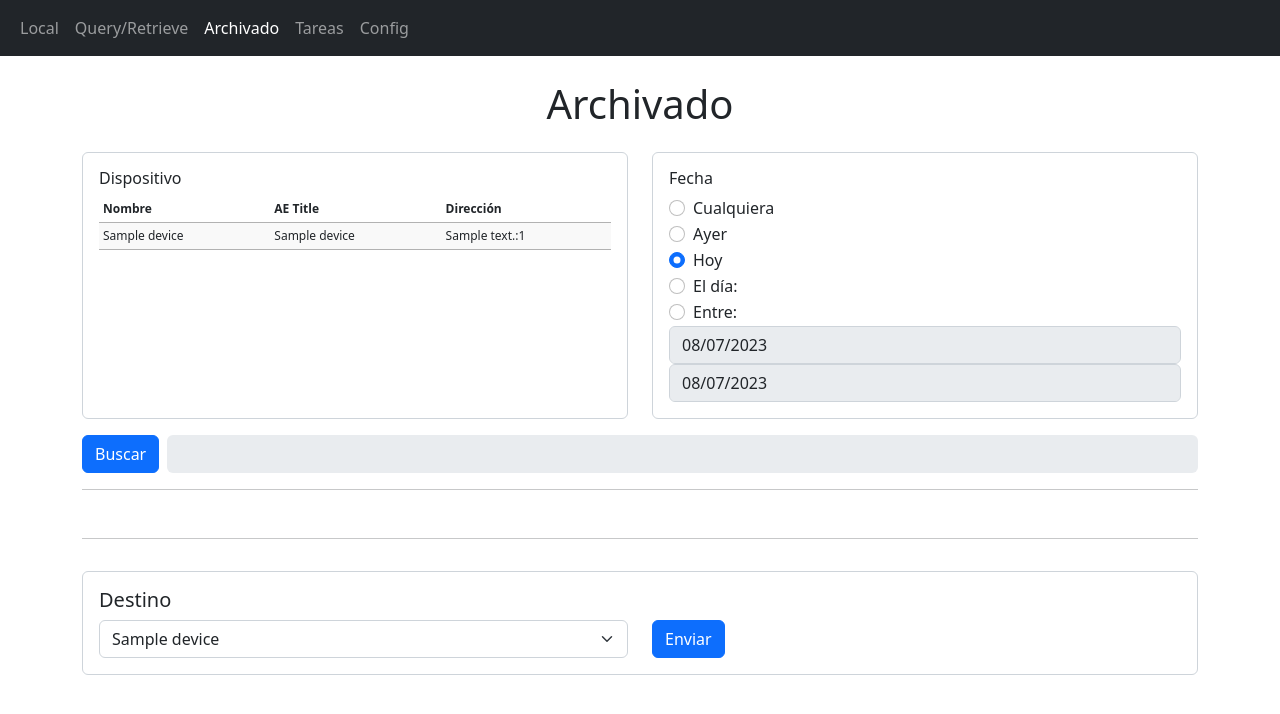
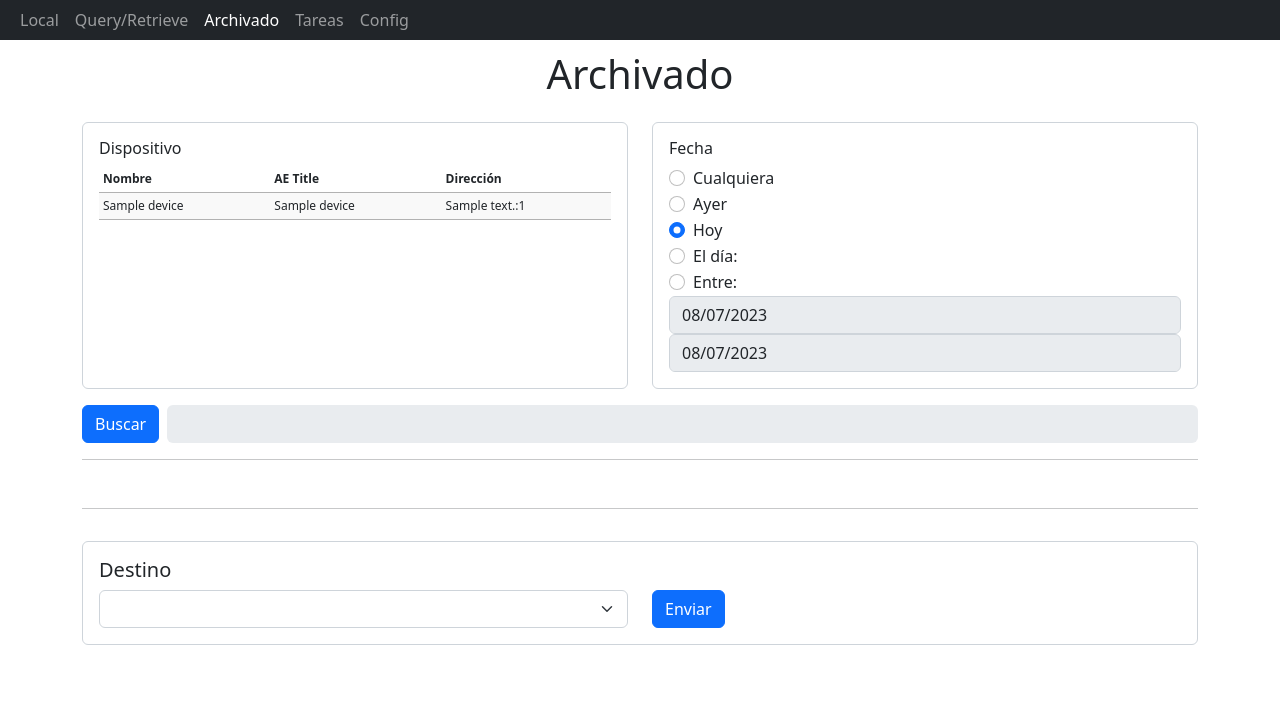
Before and after one commit to FranFunes/DicomWeb, a Flask app: page /checkStorage in a window 1280 px wide. Shown: the top 714 px of the page. Run offline with Flask 3, Linux system fonts and the light colour scheme; tables that the repository leaves empty hold one stand-in row (values such as "Sample post"); lists and menus that the app fills with data are empty; parts of the project's set-up code (start-up, migrations or seed data) failed here and were passed over; some libraries are stand-ins or nearby versions.

Commit message:
Fixed some bugs on search_studies and task_manager. Changed navbar height

```diff
--- a/app_pkg/routes.py
+++ b/app_pkg/routes.py
@@ -25,9 +25,9 @@
         device = Device.query.get(request.json['device'])
         assert device
     except AssertionError:
-        return jsonify({"msg":"El dispositivo no existe"}, status = 500)
+        return jsonify(message = "El dispositivo no existe"), 500
     except Exception as e:
-        return jsonify({"msg":"Error al leer la base de datos"}, status = 500)
+        return jsonify(message = "Error al leer la base de datos"), 500
 
     # Parse and format study dates
     date_selector = request.json['dateSelector']
@@ -71,9 +71,9 @@
         device = Device.query.get(request.json['device'])
         assert device
     except AssertionError:
-        return jsonify({"msg":"El dispositivo no existe"}, status = 500)
+        return jsonify(message = "El dispositivo no existe"), 500
     except Exception as e:
-        return jsonify({"msg":"Error al leer la base de datos"}, status = 500)
+        return jsonify(message = "Error al leer la base de datos"), 500
 
     ae = DicomInterface(ae_title = Device.query.get('__local_store_SCP__').ae_title)
     responses = ae.query_studies_in_device(device_dict, qr, rs)
@@ -94,7 +94,7 @@
     data = {
         "data": full_data
     }
-
+    print(full_data)
     return data
 
 @application.route('/local')
@@ -161,12 +161,13 @@
 
     # Get device info from database
     try:
-        device = Device.query.get(request.json['device'])
+        device = Device.query.get(request.json['source'])
         assert device
     except AssertionError:
-        return jsonify({"msg":"El dispositivo no existe"}, status = 500)
+        return jsonify(message = "El dispositivo no existe"), 500
     except Exception as e:
-        return jsonify({"msg":"Error al leer la base de datos"}, status = 500)
+        print(repr(e))
+        return jsonify(message = "Error al leer la base de datos"), 500
 
     # Build the data for the dicom query
     rs = {'SeriesNumber':'',
@@ -223,12 +224,12 @@
 
     # Get device info from database
     try:
-        device = Device.query.get(request.json['device'])
+        device = Device.query.get(request.json['source'])
         assert device
     except AssertionError:
-        return jsonify({"msg":"El dispositivo no existe"}, status = 500)
+        return jsonify(message = "El dispositivo no existe"), 500
     except Exception as e:
-        return jsonify({"msg":"Error al leer la base de datos"}, status = 500)
+        return jsonify(message = "Error al leer la base de datos"), 500
 
     # Parse and format study dates
     date_selector = request.json['dateSelector']
@@ -296,14 +297,17 @@
 @application.route('/move', methods=['GET', 'POST'])
 def move():
 
-    # Get source and destination ae_title from database
+    # Get destination ae_title from database
+    dest = request.json['destination']
+    if dest == 'Local':
+        dest = '__local_store_SCP__'
     try:
-        device = Device.query.get(request.json['destination'])
+        device = Device.query.get(dest)
         assert device
     except AssertionError:
-        return jsonify({"msg":"El dispositivo no existe"}, status = 500)
+        return jsonify(message = "El dispositivo no existe"), 500
     except Exception as e:
-        return jsonify({"msg":"Error al leer la base de datos"}, status = 500)
+        return jsonify(message = "Error al leer la base de datos"), 500
     destination = device.ae_title
 
     # Get items to send and remove repeated ones
--- a/app_pkg/static/checkStorage.js
+++ b/app_pkg/static/checkStorage.js
@@ -14,8 +14,6 @@
         info: false,
         initComplete: function() {
 
-            initDestinations()
-
             // Delete PACS entry
             idx = devices_table.column(0).data().toArray().indexOf('PACS')
             devices_table.row(idx).remove().draw()
@@ -26,6 +24,7 @@
             } else {
                 devices_table.row().select()
             }
+            initDestinations()
             initMissingTable()
 
         }
@@ -216,6 +215,10 @@
 }
 
 function initDestinations() {
+    // Append PACS
+    $('#destinations').append($('<option>', { 'PACS' : 'PACS' }).text('PACS'));
+    // Append local device
+    $('#destinations').append($('<option>', { 'Local' : 'Local' }).text('Local'));
     var selectValues = $('#devices').DataTable().column(0).data()
     $.each(selectValues, function(key, value) {
         $('#destinations')
--- a/app_pkg/static/queryRetrieve.js
+++ b/app_pkg/static/queryRetrieve.js
@@ -218,7 +218,6 @@
             items.push($(element.closest('table')).DataTable().row(element).data())
         }
         ajax_data.items = items
-        (ajax_data)
         $.ajax({
             url: "/move",
             method: "POST",
@@ -240,6 +239,9 @@
 }
 
 function initDestinations() {
+    // Append local device
+    $('#destinations').append($('<option>', { 'Local' : 'Local' }).text('Local'));
+    // Append remote devices
     var selectValues = $('#devices').DataTable().column(0).data()
     $.each(selectValues, function(key, value) {
         $('#destinations')
--- a/app_pkg/static/styles.css
+++ b/app_pkg/static/styles.css
@@ -15,7 +15,7 @@
 }
 
 .container {
-  margin-top: 80px;
+  margin-top: 50px;
 }
 
 .grid-container {
--- a/app_pkg/templates/checkStorage.html
+++ b/app_pkg/templates/checkStorage.html
@@ -17,7 +17,7 @@
 </head>
 <body>
     <!-- Navigation bar -->
-    <nav class="navbar navbar-expand-sm bg-dark navbar-dark fixed-top">
+    <nav class="navbar navbar-expand-sm bg-dark navbar-dark fixed-top py-0">
         <div class="container-fluid">
             <ul class="navbar-nav">
                 <li class="nav-item">
--- a/app_pkg/templates/config.html
+++ b/app_pkg/templates/config.html
@@ -28,7 +28,7 @@
 <body>
 
     <!-- Navigation bar -->
-    <nav class="navbar navbar-expand-sm bg-dark navbar-dark fixed-top">
+    <nav class="navbar navbar-expand-sm bg-dark navbar-dark fixed-top  py-0">
         <div class="container-fluid">
             <ul class="navbar-nav">
                 <li class="nav-item">
--- a/app_pkg/templates/local.html
+++ b/app_pkg/templates/local.html
@@ -28,7 +28,7 @@
 <body>
 
     <!-- Navigation bar -->
-    <nav class="navbar navbar-expand-sm bg-dark navbar-dark fixed-top">
+    <nav class="navbar navbar-expand-sm bg-dark navbar-dark fixed-top  py-0">
         <div class="container-fluid">
             <ul class="navbar-nav">
                 <li class="nav-item">
--- a/app_pkg/templates/queryRetrieve.html
+++ b/app_pkg/templates/queryRetrieve.html
@@ -28,7 +28,7 @@
 <body>
 
     <!-- Navigation bar -->
-    <nav class="navbar navbar-expand-sm bg-dark navbar-dark fixed-top">
+    <nav class="navbar navbar-expand-sm bg-dark navbar-dark fixed-top  py-0">
         <div class="container-fluid">
             <ul class="navbar-nav">
                 <li class="nav-item">
--- a/app_pkg/templates/tasks.html
+++ b/app_pkg/templates/tasks.html
@@ -19,7 +19,7 @@
 </head>
 <body>
     <!-- Navigation bar -->
-    <nav class="navbar navbar-expand-sm bg-dark navbar-dark fixed-top">
+    <nav class="navbar navbar-expand-sm bg-dark navbar-dark fixed-top py-0">
       <div class="container-fluid">
           <ul class="navbar-nav">
             <li class="nav-item">
--- a/services/dicom_interface.py
+++ b/services/dicom_interface.py
@@ -17,7 +17,7 @@
     Verification
 )
 
-#debug_logger()
+debug_logger()
 # Setup logging behaviour
 app_logger = logging.getLogger('__main__')
 
```
Also changed, not shown: services/task_manager.py (+3 -5 lines).
